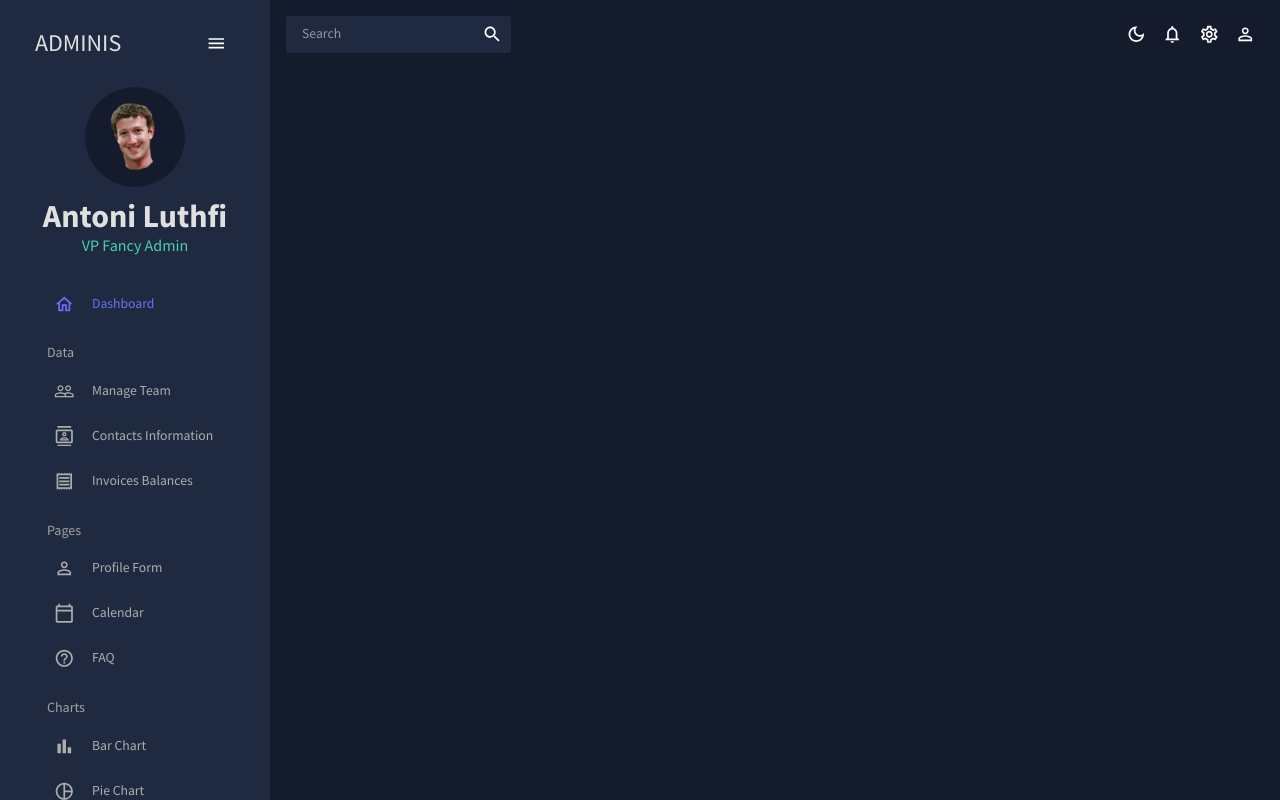
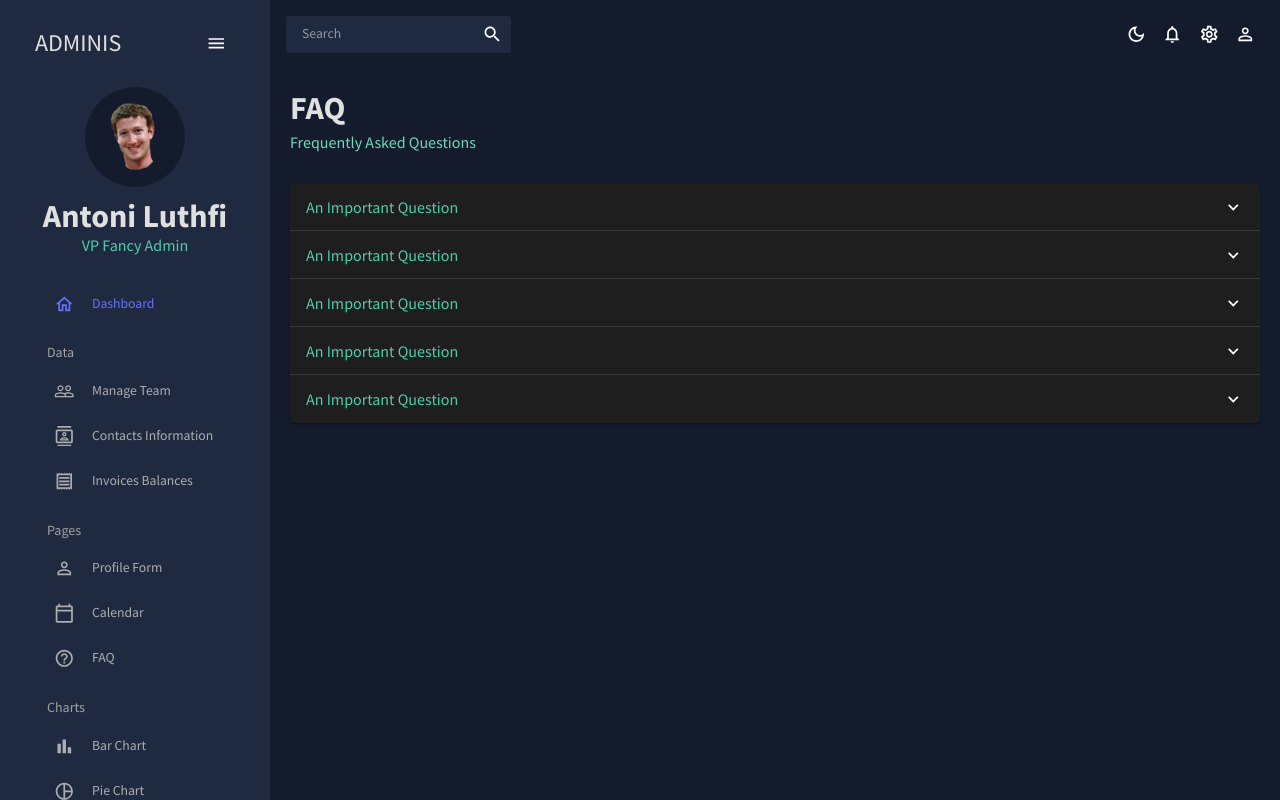
Before and after one commit to antoniluthfi/react-admin-dashboard, a React (Create React App) app: page /faq in a window 1280 px wide. Built offline with nearby package versions, Linux system fonts and the light colour scheme.

Commit message:
create faq page

```diff
--- a/src/App.js
+++ b/src/App.js
@@ -9,6 +9,7 @@ import Contacts from "./scenes/contacts";
 import Invoices from "./scenes/contacts";
 import Form from "./scenes/form";
 import Calendar from "./scenes/calendar";
+import FAQ from "./scenes/faq";
 
 function App() {
   const [theme, colorMode] = useMode();
@@ -29,6 +30,7 @@ function App() {
               <Route path="/invoices" element={<Invoices />} />
               <Route path="/form" element={<Form />} />
               <Route path="/calendar" element={<Calendar />} />
+              <Route path="/faq" element={<FAQ />} />
             </Routes>
           </main>
         </div>
--- /dev/null
+++ b/src/scenes/faq/index.jsx
@@ -0,0 +1,45 @@
+import { ExpandMore } from "@mui/icons-material";
+import {
+  Accordion,
+  AccordionDetails,
+  AccordionSummary,
+  Box,
+  Typography,
+  useTheme,
+} from "@mui/material";
+import Header from "../../components/header";
+import { tokens } from "../../theme";
+
+const FAQ = () => {
+  const theme = useTheme();
+  const colors = tokens(theme.palette.mode);
+
+  return (
+    <Box m="20px">
+      <Box display="flex" justifyContent="space-between" alignItems="center">
+        <Header title="FAQ" subtitle="Frequently Asked Questions" />
+      </Box>
+
+      <Box>
+        {[1, 2, 3, 4, 5].map((_, i) => (
+          <Accordion key={i}>
+            <AccordionSummary expandIcon={<ExpandMore />}>
+              <Typography variant="h5" color={colors.greenAccent[500]}>
+                An Important Question
+              </Typography>
+            </AccordionSummary>
+            <AccordionDetails>
+              <Typography>
+                Lorem ipsum dolor sit amet, consectetur adipiscing elit.
+                Suspendisse malesuada lacus ex, sit amet blandit leo lobortis
+                eget.
+              </Typography>
+            </AccordionDetails>
+          </Accordion>
+        ))}
+      </Box>
+    </Box>
+  );
+};
+
+export default FAQ;
```
